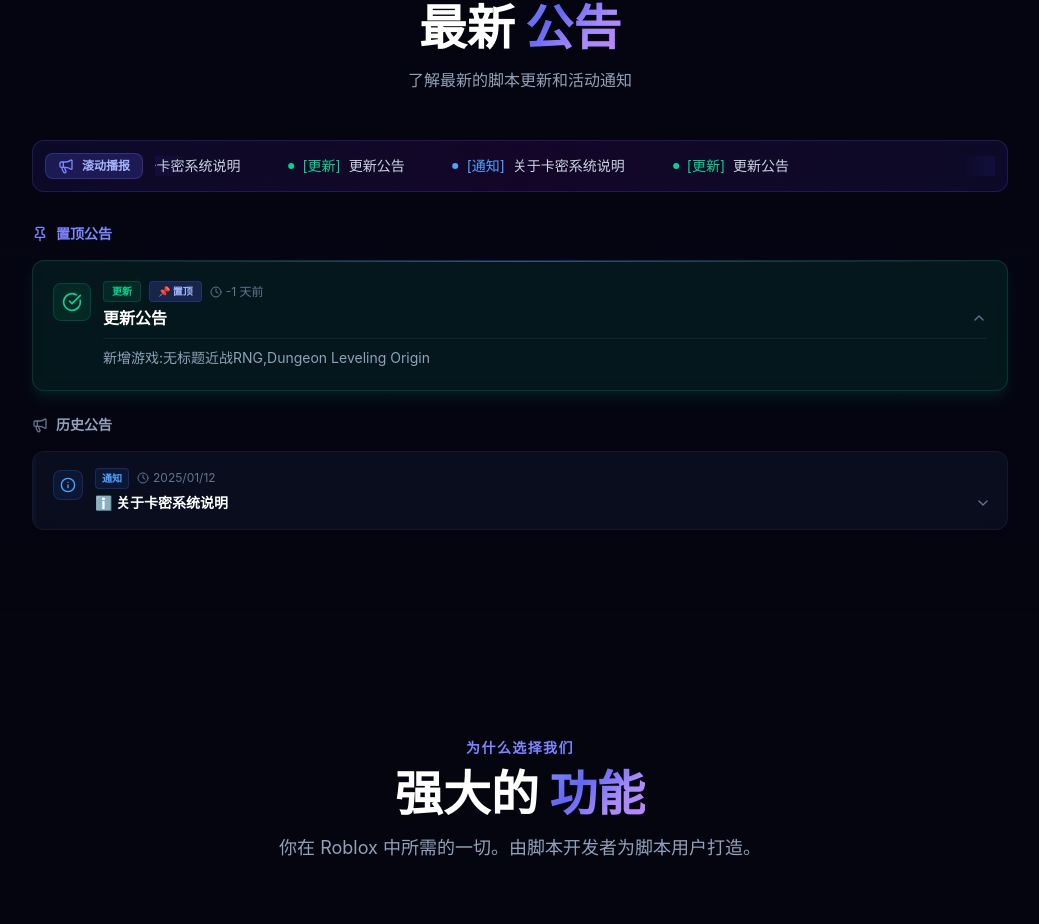
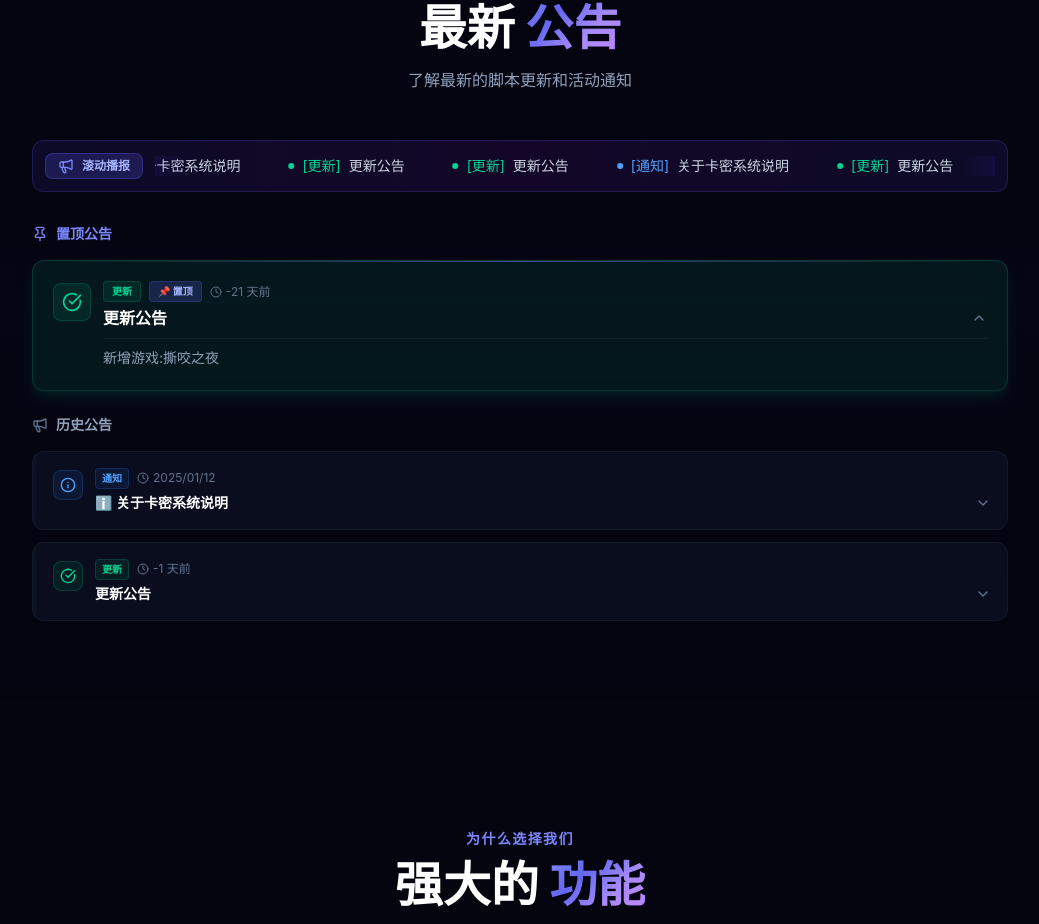
Before and after one commit to oicx7154/R2.io, a React (Vite) app: page / in a window 1280 px wide. Shown: the part 920-1844 px from the top of the page, without its empty margins (120-1159 px from the left). Built offline with nearby package versions, Linux system fonts and the light colour scheme.

Commit message:
Update Announcements.tsx

```diff
--- a/src/components/Announcements.tsx
+++ b/src/components/Announcements.tsx
@@ -35,6 +35,13 @@ const announcements: Announcement[] = [
     title: "更新公告",
     content: "新增游戏:无标题近战RNG,Dungeon Leveling Origin",
     date: '2026-03-15',
+    type: 'update',
+  },
+  {
+    id: 3,
+    title: "更新公告",
+    content: "新增游戏:撕咬之夜",
+    date: '2026-04-4',
     type: 'update',
     pinned: true,
   }
```
